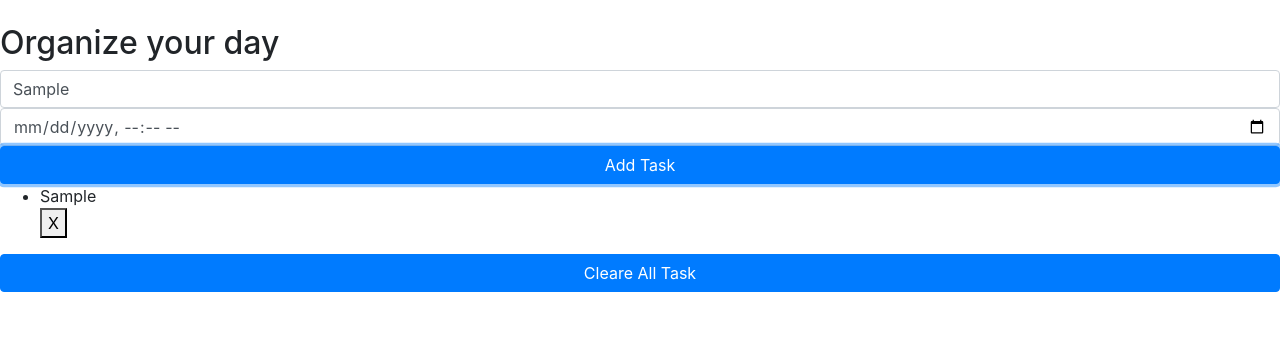
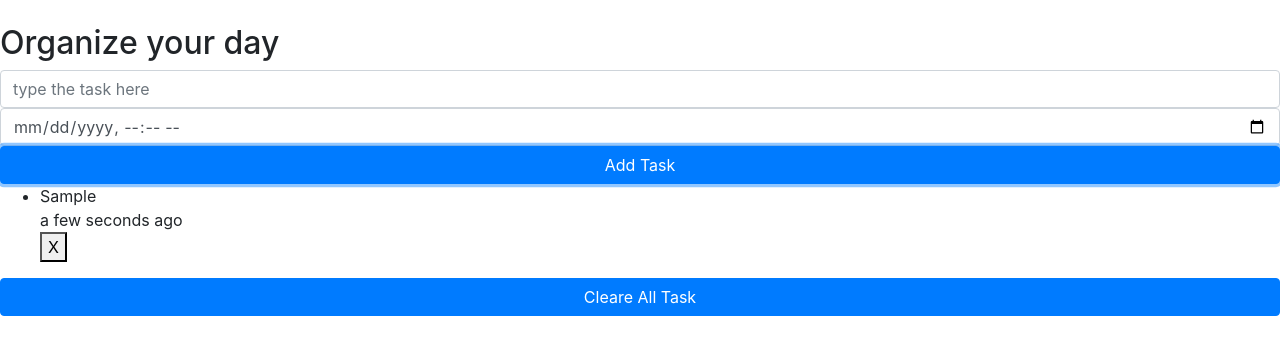
Before and after one commit to RaedShihab/React-Redux-Reminder, a React (Create React App) app in the folder my-app/: page / in a window 1280 px wide. Both pictures are taken after typing "Sample" into the empty fields and a click on the button "Add Task". Shown: the top 354 px of the page. Built offline with nearby package versions, Linux system fonts and the light colour scheme.

Commit message:
adding 'moment' and show the time left

```diff
--- a/my-app/package.json
+++ b/my-app/package.json
@@ -4,6 +4,7 @@
   "private": true,
   "dependencies": {
     "bootstrap": "^4.3.1",
+    "moment": "^2.24.0",
     "react": "^16.11.0",
     "react-dom": "^16.11.0",
     "react-redux": "^7.1.1",
--- a/my-app/src/App.js
+++ b/my-app/src/App.js
@@ -2,14 +2,17 @@ import React from 'react';
 import './App.css';
 import {connect} from 'react-redux';
 import {ADD_REMINDE,REMOVE_REMINDER, REMOVE_ALLL} from './actions/index';
-
+import moment from 'moment';
 
 class App extends React.Component {
+  constructor() {
+    super()
+    this.state = {
+      text: '',
+      date: new Date
+    }
+  }
 
-  state = {
-    text: '',
-    date: new Date
-  }
 
   handleChang = (e)=> {
     const name = e.target.name
@@ -32,7 +35,7 @@ class App extends React.Component {
                 this.props.remainders.map(reminder => {
                  return <li key={reminder.id}>
                           <div>{reminder.text}</div>
-                          <div>{reminder.date}</div>
+                          <div>{moment(reminder.date).fromNow()}</div>
                           <div>
                               <button
                               onClick = {()=> this.props.REMOVE_REMINDER(reminder.id)}
@@ -45,14 +48,6 @@ class App extends React.Component {
               }
          </ul>
   }
-
-  clrarAll = ()=> {
-    this.setState({
-      text: '',
-      data : ''
-    })
-  }
-
   render() {
     console.log(this.props)
   return (
@@ -64,6 +59,7 @@ class App extends React.Component {
       </h2>
       </div>
       <input
+      value= {this.state.text}
        onChange= {this.handleChang}
        name='text'
        className='form-control' type='text' placeholder='type the task here' />
@@ -75,8 +71,11 @@ class App extends React.Component {
       <button
        onClick = {
          ()=>{
-           this.props.ADD_REMINDE(this.state.text, this.state.data)
-           this.clrarAll()
+          this.props.ADD_REMINDE(this.state.text, this.state.data)
+          this.setState({
+            text: '',
+            date : ''
+          })
           }
         }
 
```
Also changed, not shown: 1 other file (tests, documents, lock files or other folders).
